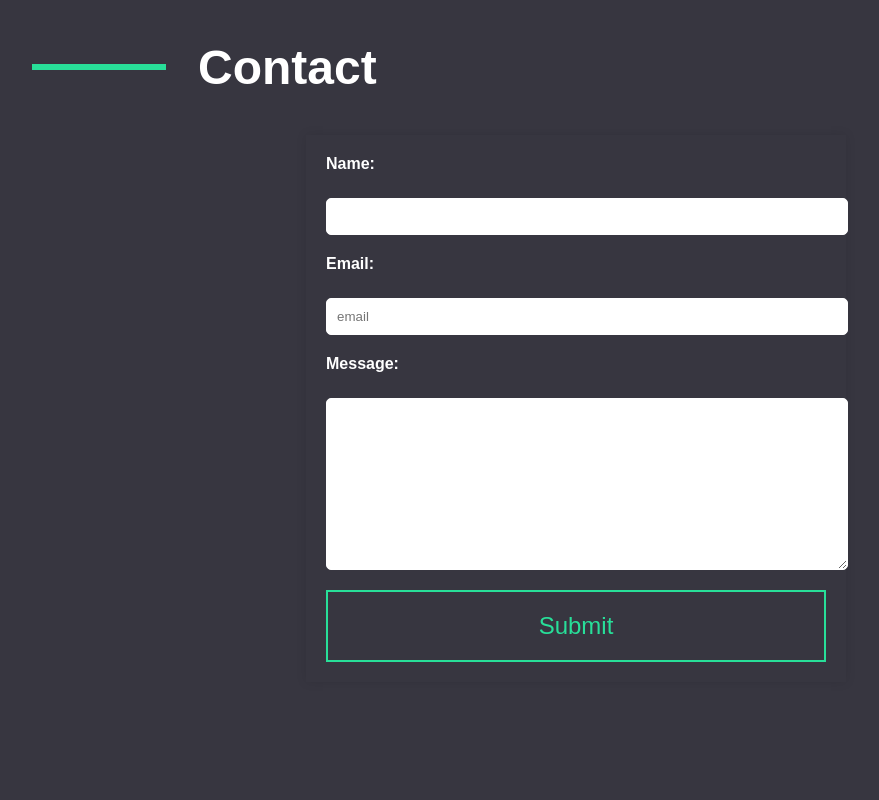
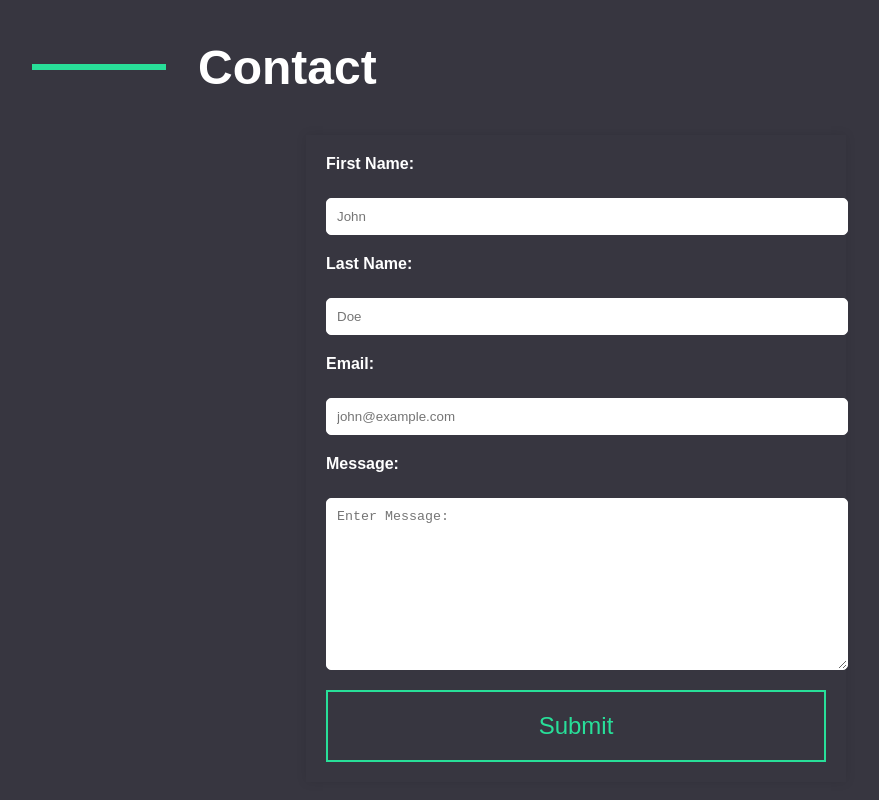
Before and after one commit to alexmassimino9/Portfolio, a React (Vite) app: page / in a window 1280 px wide. Shown: the part 3571-4371 px from the top of the page, without its empty margins (64-943 px from the left). Before the commit the page ends 4333 px from the top, so only its background shows below. Built offline with nearby package versions, Linux system fonts and the light colour scheme; a web font is replaced by a local one.

Commit message:
update form

```diff
--- a/src/components/Contact/contact/Contact.jsx
+++ b/src/components/Contact/contact/Contact.jsx
@@ -47,11 +47,22 @@ const Contact = () => {
       <Header title="Contact" />
       <main className={style.contactContainer}>
         <form className={style.contactForm} onSubmit={sendEmail}>
-          <label htmlFor="name">Name:</label>
+          <label htmlFor="firstName">First Name:</label>
           <input
             type="text"
-            id="name"
-            name="name"
+            id="firstName"
+            name="firstName"
+            placeholder="John"
+            value={formData.name}
+            onChange={handleChange}
+            required
+          />
+          <label htmlFor="lastName">Last Name:</label>
+          <input
+            type="text"
+            id="lastName"
+            name="lastName"
+            placeholder="Doe"
             value={formData.name}
             onChange={handleChange}
             required
@@ -62,7 +73,7 @@ const Contact = () => {
             type="email"
             id="email"
             name="email"
-            placeholder="email"
+            placeholder="john@example.com"
             value={formData.email}
             onChange={handleChange}
             required
@@ -72,6 +83,7 @@ const Contact = () => {
           <textarea
             id="message"
             name="message"
+            placeholder="Enter Message: "
             value={formData.message}
             onChange={handleChange}
             required
```
